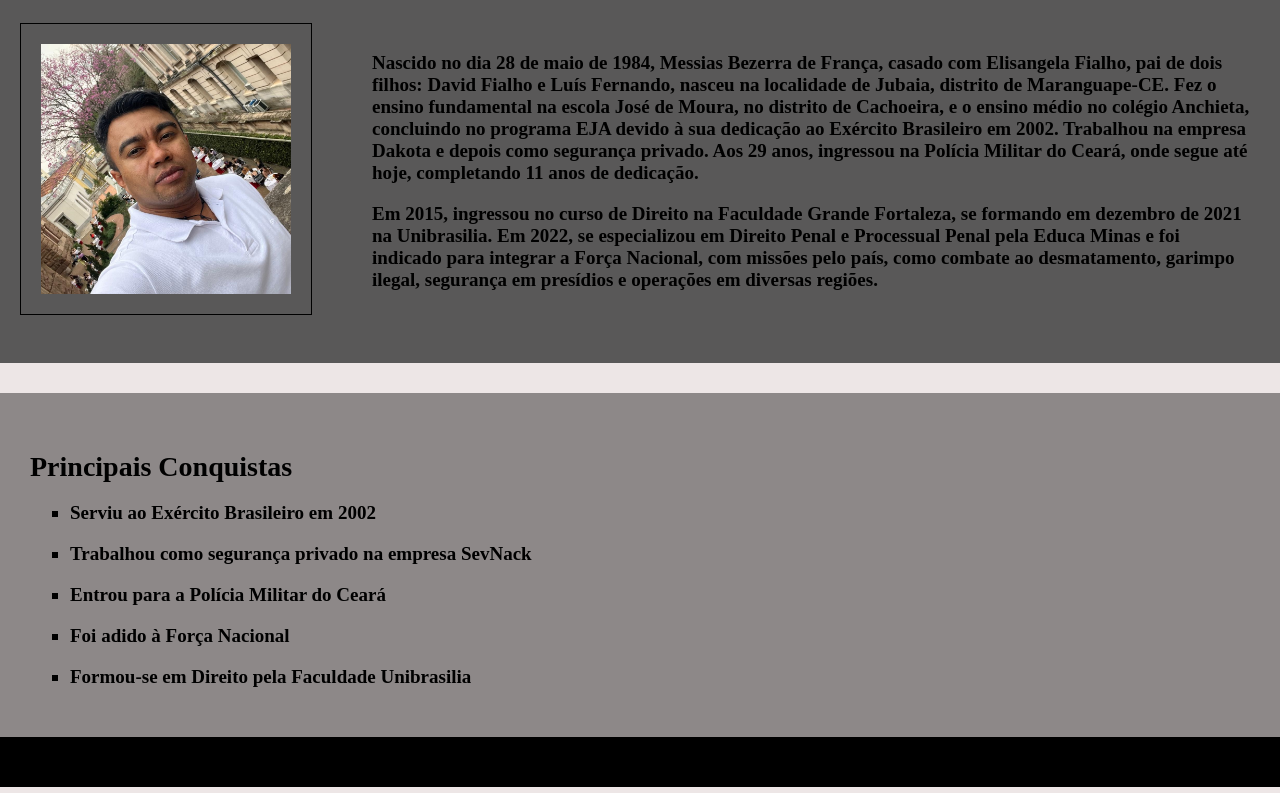
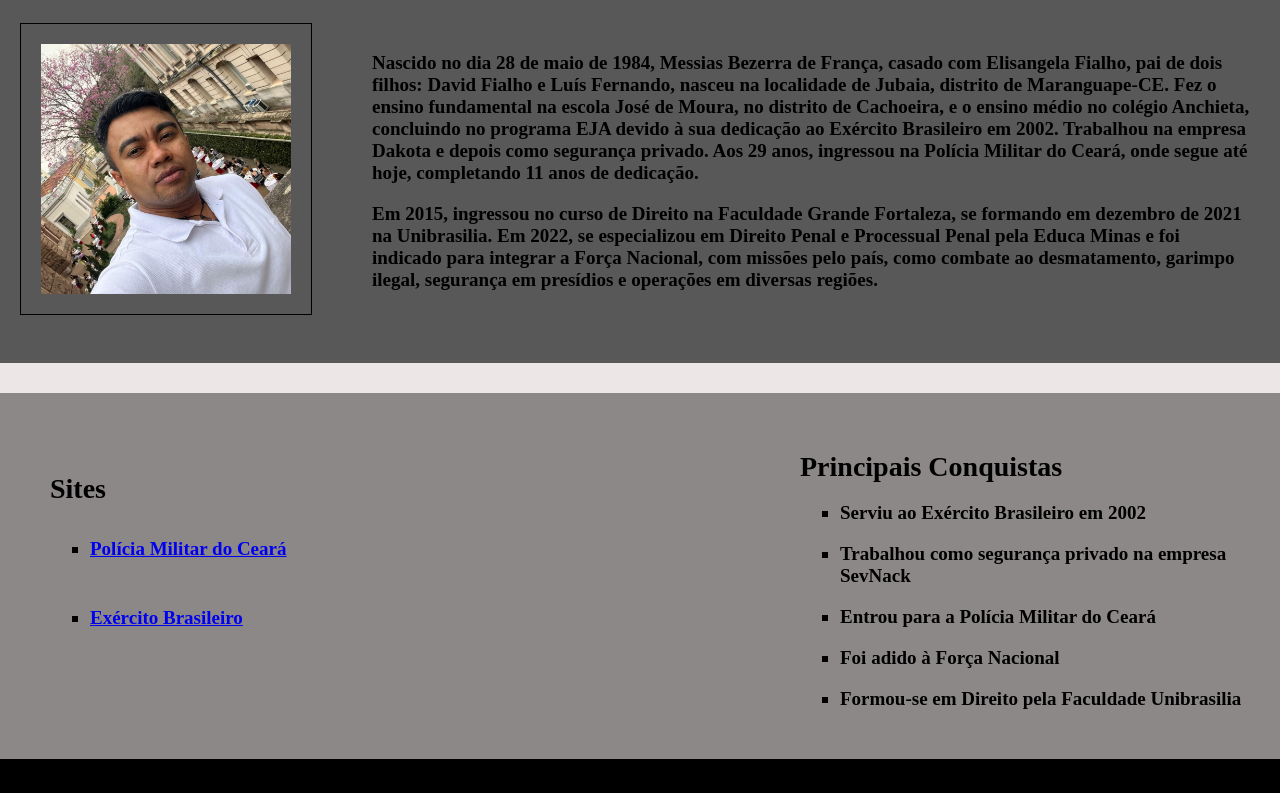
Before and after one commit to davidfranca10/Pagina_MB, a plain HTML site: page index.html in a window 1280 px wide. Shown: the part 222-1015 px from the top of the page. Drawn offline with Linux system fonts and the light colour scheme.

Commit message:
Update index.html

```diff
--- a/index.html
+++ b/index.html
@@ -21,7 +21,7 @@
             z-index: 1;
         }
         .imgheader {
-            background: linear-gradient(to left, rgb(0, 0, 0), rgba(0, 0, 0, 0)70%), url('/img/MessiasBezerra2.jpeg');
+            background: linear-gradient(to left, rgb(0, 0, 0), rgba(0, 0, 0, 0)70%), url('img/MessiasBezerra2.jpeg');
             background-size: 100%;
             background-position: center;
             height: 200px;
@@ -64,7 +64,7 @@
         }
         .footer {
             background-color: black;
-            height: 50px;
+            height: 100px;
         }
 
 
@@ -77,6 +77,8 @@
             margin-top: 30px;
             max-width: 100%;
             box-sizing: border-box;
+            position: relative;
+            padding-left: 800px;
         }
         .lista h3 {
             font-size: 28px;
@@ -91,7 +93,36 @@
             margin-bottom: 19px;
             font-weight: bold;
         }
-
+        .lista2 {
+            background-color: rgb(141, 136, 136);
+            font-family: 'Times New Roman', Times, serif;
+            font-weight: bold;
+            padding: 30px;
+            margin-top: 30px;
+            max-width: 50%;
+            box-sizing: border-box;
+            position: relative;
+            padding-left: 50px;
+            top: -374px;
+        }
+        .lista2 h3 {
+            font-size: 28px;
+            margin-bottom: 15px;
+        }
+        .corpo2{
+            background-color: rgb(141, 136, 136);
+            height: 300px;
+        }
+        .lista2 ul {
+            list-style-type: square;
+            font-size: 19px;
+            font-weight: bold;
+            line-height: 50px;
+        }
+        .lista2 ul li {
+            margin-bottom: 19px;
+            font-weight: bold;
+        }
 
     </style>
 </head>
@@ -108,6 +139,7 @@
             <p>Em 2015, ingressou no curso de Direito na Faculdade Grande Fortaleza, se formando em dezembro de 2021 na Unibrasilia. Em 2022, se especializou em Direito Penal e Processual Penal pela Educa Minas e foi indicado para integrar a Força Nacional, com missões pelo país, como combate ao desmatamento, garimpo ilegal, segurança em presídios e operações em diversas regiões.</p>
         </div>
     </div>
+    <div class="corpo2">
         <div class="lista">
             <h3>Principais Conquistas</h3>
             <ul>
@@ -118,6 +150,14 @@
                 <li>Formou-se em Direito pela Faculdade Unibrasilia</li>
             </ul>
         </div>
+        <div class="lista2">
+            <h3 class="h3">Sites</h3>
+            <ul>
+                <li><a href="https://www.pm.ce.gov.br/" target="_blank">Polícia Militar do Ceará</a></li>
+                <li><a href="https://www.eb.mil.br/" target="_blank">Exército Brasileiro</a></li>
+            </ul>
+        </div>
+    </div>
     <div class="footer"></div>
 </body>
 </html>
```
Lines whose indentation alone changed are shown as unchanged.
